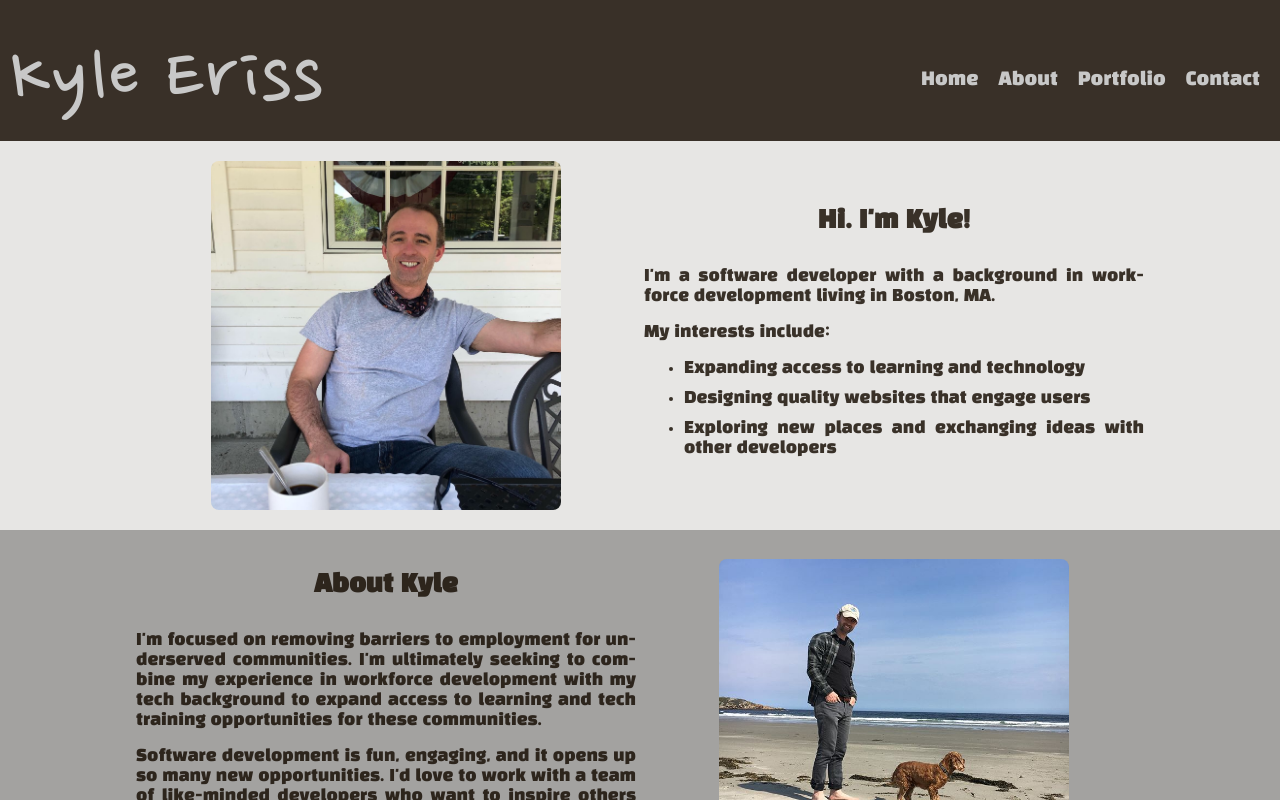
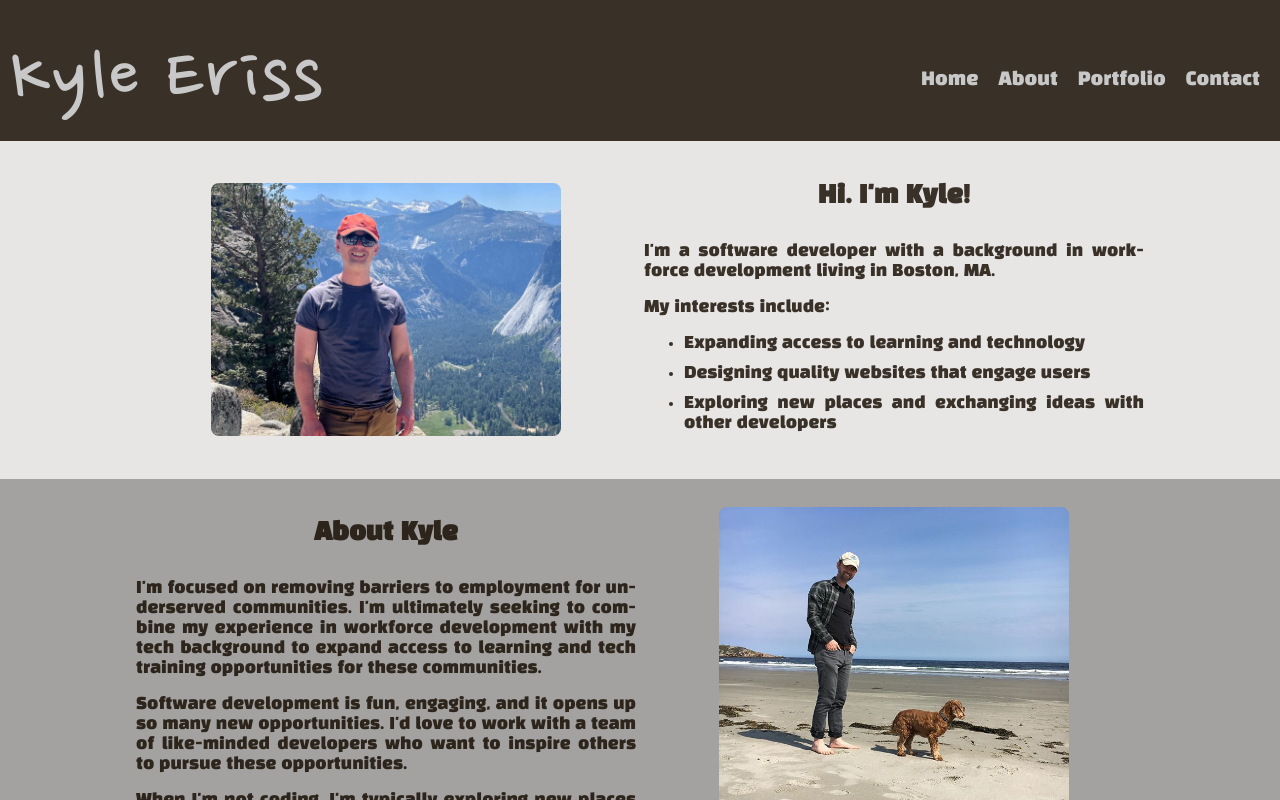
Before and after one commit to KyleEriss/my-react-portfolio, a React (Create React App) app: page / in a window 1280 px wide. Shown: the top 800 px of the page. Built offline with nearby package versions, Linux system fonts and the light colour scheme.

Commit message:
Revising profile picture

```diff
--- a/src/components/Home/Home.js
+++ b/src/components/Home/Home.js
@@ -1,6 +1,6 @@
 import { React, Component } from 'react';
 import './Home.css';
-import GitHubProfilePic from '../../images/GitHubProfilePic.jpg'
+import YosemiteProfile from '../../images/YosemiteProfile.JPG';
 
 export default class Home extends Component {
     render() {
@@ -9,7 +9,7 @@ export default class Home extends Component {
                 <div className='home'>
 
                     <div className='itemHome'>
-                        <img src={GitHubProfilePic} className='profilePictures' />
+                        <img src={YosemiteProfile} className='profilePictures' />
                     </div>
 
                     <div className='itemHome'>
```
Also changed, not shown: src/images/YosemiteProfile.JPG (added).
